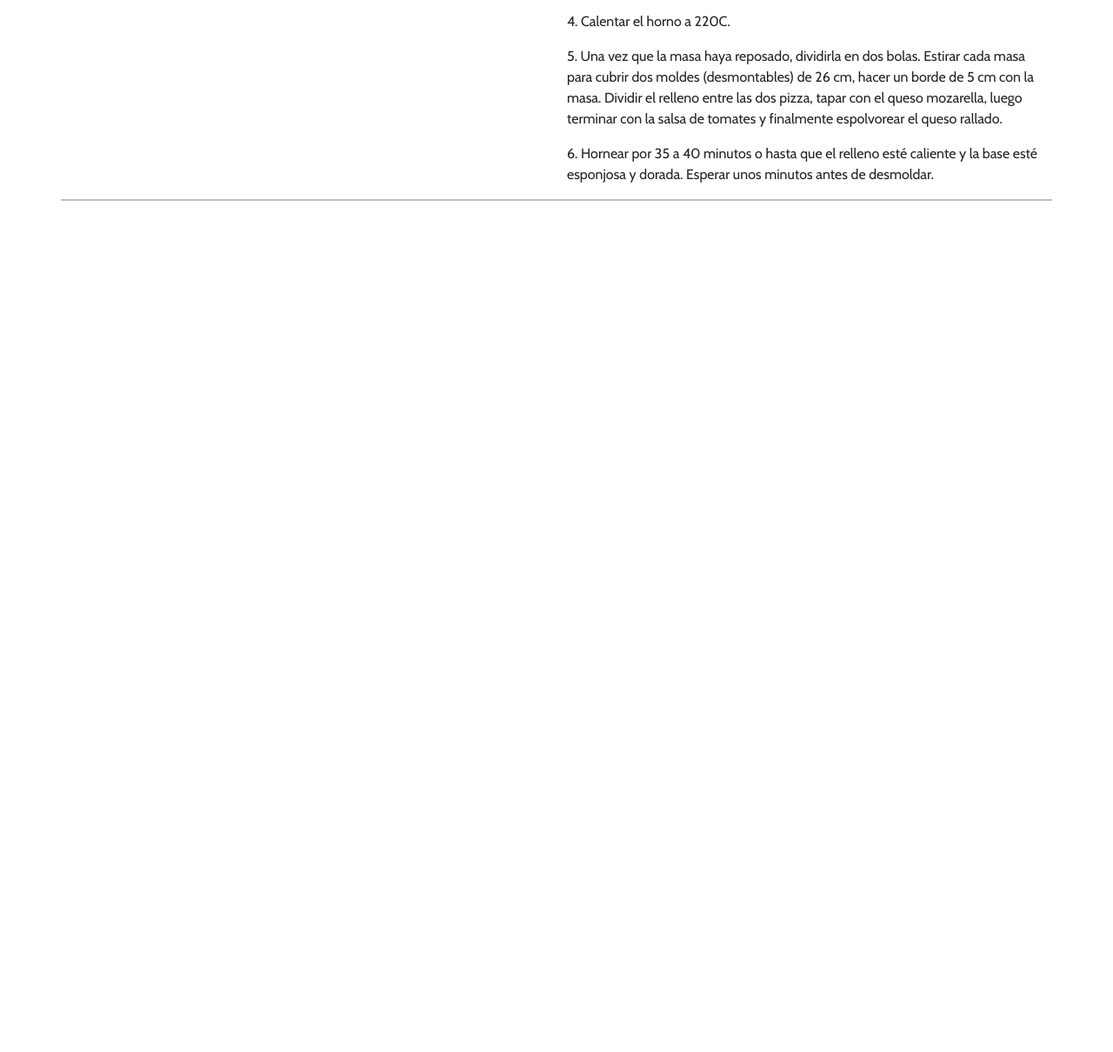
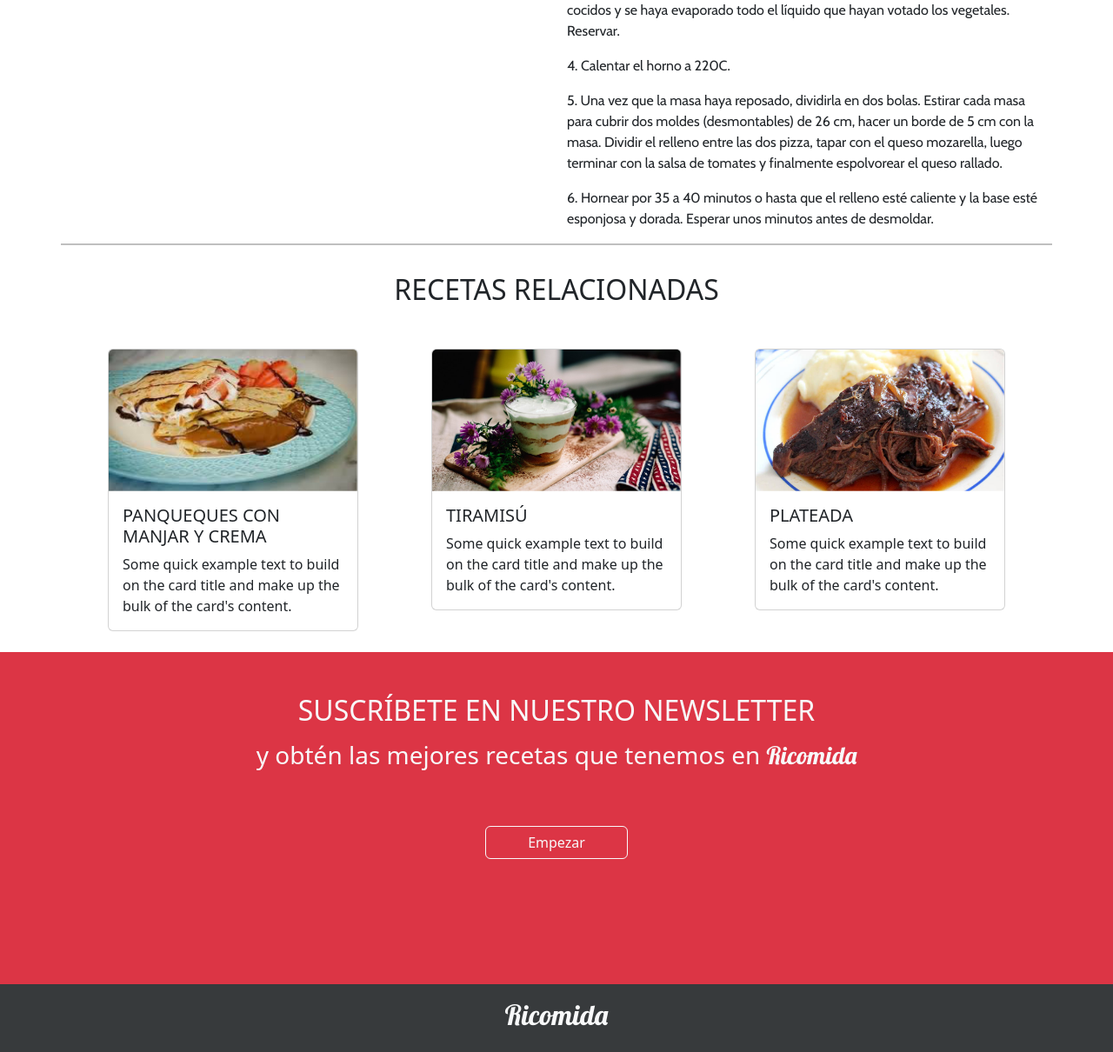
Before and after one commit to PuchiAsd/Ricomida, a plain HTML site: page index.html in a window 1280 px wide. Shown: the part 1337-2547 px from the top of the page at 87% size. Before the commit the page ends 1584 px from the top, so only its background shows below. Drawn offline with nearby package versions, Linux system fonts and the light colour scheme; a script that the page names is missing.

Commit message:
agregada seccion recetas alternativas y footer

```diff
--- a/assets/css/style.css
+++ b/assets/css/style.css
@@ -24,6 +24,9 @@
 .fondoNav{
     background-color: #373A3C !important;
 }
+.fondoFooter{
+    background-color: #DC3545;
+}
 
 .bold-hr {
     border: 0;
--- a/index.html
+++ b/index.html
@@ -17,7 +17,7 @@
 </head>
 <body>
     <header>
-        <nav class="navbar navbar-expand-lg fondoNav">
+        <nav class="navbar navbar-expand-lg navbar-dark fondoNav">
             <div class="container">
                 <h2 class="lobster-regular text-white" href="#">Ricomida</h2>
                 <button class="navbar-toggler" type="button" data-bs-toggle="collapse" data-bs-target="#navbarNav" aria-controls="navbarNav" aria-expanded="false" aria-label="Toggle navigation">
@@ -42,18 +42,20 @@
             </div>
         </nav>
     </header>
-    <main class="container pt-5">
+    <main class="container pt-4">
         <section>
-            <div class="row">
-                <div class="col-12 col-md-5">
+            <div class="row align-items-center">
+                <div class="col-12 col-md-6">
                     <img src="assets/img/principal.jpg" class="img-fluid" alt="pizza" tooltip="Hola soy una pizza">
                 </div>
-                <div class="col-12  col-md-4">
+                <div class="col-12 col-md-6 px-4">
                     <h1 class="cabin-bold">PIZZA AL ESTILO CHICAGO CON ESPINACAS Y CHAMPIÑONES</h1>
                     <hr class="bold-hr">
                     <p class="cabin-bold">110 MIN / 6 A 8 PORCIONES</p>
-                    <button type="button" class="btn btn-outline-secondary cabin-400 text-dark">Enviar por correo</button>
-                    <button type="button" class="btn btn-outline-secondary cabin-400 text-dark" >Añadir a favoritos</button>
+                    <div class="d-flex justify-content-start">
+                        <button type="button" class="btn btn-outline-secondary cabin-400 text-dark me-4">Enviar por correo</button>
+                        <button type="button" class="btn btn-outline-secondary cabin-400 text-dark ms-4" >Añadir a favoritos</button>
+                    </div>
                 </div>
             </div>
 
@@ -117,7 +119,7 @@
         <!-- Inicio Recetas -->
         <section class="mt-3">
             <div class="row">
-                <div class="col-6">
+                <div class="col-12 col-md-6">
                     <h5 class="cabin-400">
                         <u> INGREDIENTES </u>
                     </h5>
@@ -144,7 +146,7 @@
                         <li>Relleno </li>
                     </ul>
                 </div>
-                <div class="col-6">
+                <div class="col-12 col-md-6 ">
                     <h5 class="cabin-400">
                         <u> PREPARACIÓN </u>
                     </h5>
@@ -181,12 +183,73 @@
                 </div>
                 <hr class="bold-hr">
             </div>
+        </section>
+        <!--Inicio recetas relacionadas-->
+        <section>
+            <div class="container pt-3 pb-4">
+                <h2 class="text-center mb-5">RECETAS RELACIONADAS</h2>
+                <div class="row row-gap-5 mt-5">
+                    <div class="col-12 col-md-6 col-lg-4">
+                        <div class="card mx-auto" style="width: 18rem;">
+                            <img src="assets/img/recipe-card-1.png" class="card-img-top" alt="...">
+                            <div class="card-body">
+                                <h5 class="card-title">PANQUEQUES CON MANJAR Y CREMA</h5>
+                                <p class="card-text">Some quick example text to build on the card title and make up the bulk of the card's content.</p>
+                            </div>
+                        </div>
+                    </div>
+                    <div class="col-12 col-md-6 col-lg-4">
+                        <div class="card mx-auto" style="width: 18rem;">
+                            <img src="assets/img/recipe-card-2.png" class="card-img-top" alt="...">
+                            <div class="card-body">
+                                <h5 class="card-title">TIRAMISÚ</h5>
+                                <p class="card-text">Some quick example text to build on the card title and make up the bulk of the card's content.</p>
+                            </div>
+                        </div>
+                    </div>
+                    <div class="col-12 col-md-6 col-lg-4">
+                        <div class="card mx-auto" style="width: 18rem;">
+                            <img src="assets/img/recipe-card-3.png" class="card-img-top" alt="...">
+                            <div class="card-body">
+                                <h5 class="card-title">PLATEADA</h5>
+                                <p class="card-text">Some quick example text to build on the card title and make up the bulk of the card's content.</p>
+                            </div>
+                        </div>
+                    </div>
+                </div>
+            </div>
+        </section>
+    </main>
+
+    <footer>
+        <!--inicio seccion 1footer-->
+        <section class="fondoFooter">
+            <div class="container text-light py-5">
+                <div class="row row-gap-2">
+                    <div class="col-12">
+                        <h2 class="text-center">SUSCRÍBETE EN NUESTRO NEWSLETTER</h2>
+                    </div>
+                    <div class="col-12">
+                        <h3 class="text-center">y obtén las mejores recetas que tenemos en <span class="lobster-regular">Ricomida</span></h3>
+                    </div>
+                    <div class="col-12 my-5 pb-5">
+                        <div class="d-flex justify-content-center">
+                            <button type="button" class="btn btn-outline-light mx-auto px-5">Empezar</button>
+                        </div>
+                    </div>
+                </div>
+            </div>
+        </section>
+        <!--Inicio seccion 2footer-->
+        <section>
+            <div class="container-fluid fondoNav py-3">
+                <h2 class="lobster-regular text-light text-center">Ricomida</h2>
+            </div>
+        </section>
+        <section>
 
         </section>
-
-
-    </main>
-
+    </footer>
     <!-- Jquery -->
     <script
     src="https://cdn.jsdelivr.net/npm/jquery@3.5.1/dist/jquery.slim.min.js"integrity="sha384-DfXdz2htPH0lsSSs5nCTpuj/zy4C+OGpamoFVy38MVBnE+IbbVYUew+OrCXaRkfj"crossorigin="anonymous"></script>
```
